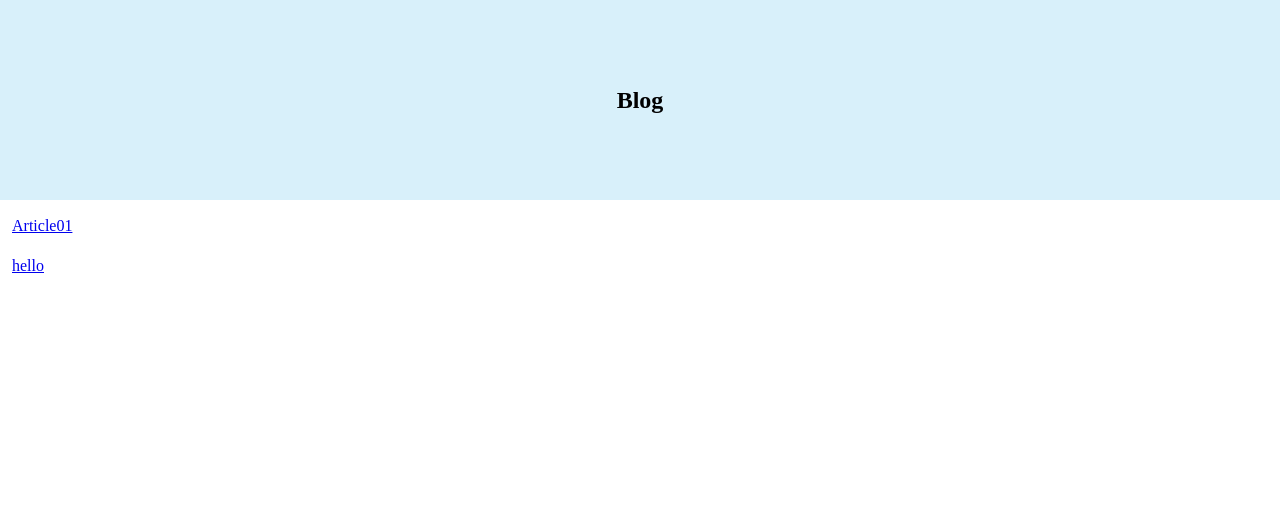
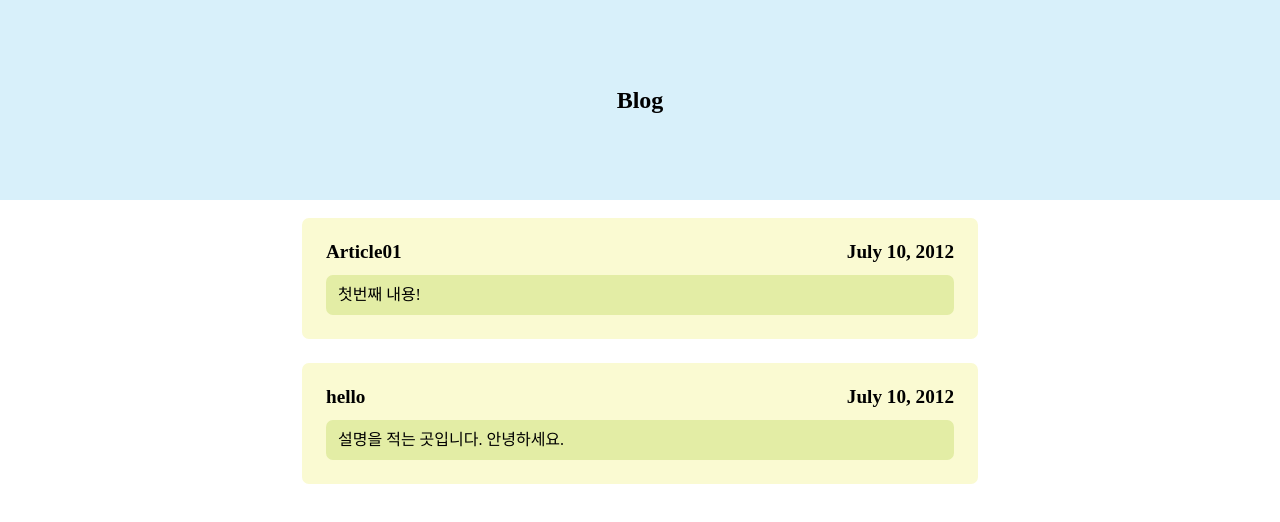
Before and after one commit to taehankim-dev/preonboarding_fe_challange02, a Next.js app: page / in a window 1280 px wide. Shown: the top 522 px of the page. Built offline with nearby package versions, Linux system fonts and the light colour scheme.

Commit message:
블로그 목록 페이지 1차 완성

```diff
--- a/_posts/article01.md
+++ b/_posts/article01.md
@@ -2,6 +2,7 @@
 title: Article01
 slug : 'article01'
 date: "2012-07-10"
+coverImage : "/images/back02.jpeg"
 description: 첫번째 내용!
 ---
 
--- a/_posts/home.md
+++ b/_posts/home.md
@@ -2,7 +2,8 @@
 title: hello
 slug : 'home'
 date: "2012-07-10"
-description: 설명을 적는 곳입니다.
+coverImage : "/images/back01.jpeg"
+description: 설명을 적는 곳입니다. 안녕하세요. home입니다. 설명을 적는 곳이구요. 20글자가 넘어가는 것을 테스트 하기 위해서 작성 중이네요.
 ---
 
 ## 예시입니다
--- a/components/container.tsx
+++ b/components/container.tsx
@@ -1,13 +1,6 @@
 'use client';
 
 import styled from 'styled-components';
-
-const IntroContainerStyle = styled.div`
-  display : grid;
-  grid-template-columns : repeat(1, minmax(0, 1fr));
-  gap : 1.5rem;
-  padding : 6px 12px;
-`
 
 const PageContainerStyle = styled.div`
   display:flex;
@@ -18,14 +11,6 @@ type Props = {
   children? : React.ReactNode,
 }
 
-export const IntroContainer = ({children} : Props) => {
-  return (
-    <IntroContainerStyle>
-      {children}
-    </IntroContainerStyle>
-  )
-};
-
 export const PageContainer = ({children} : Props) => {
   return (
     <PageContainerStyle>
--- a/components/intro.tsx
+++ b/components/intro.tsx
@@ -1,6 +1,25 @@
 'use client';
 
 import styled from 'styled-components';
+import DateFormatter from "@/components/date-formatter";
+import { useEffect, useState } from 'react';
+
+type IntroContainerProps = {
+  children? : React.ReactNode
+}
+
+type IntroContentsType = {
+  title : string,
+  date : string,
+  description : string,
+}
+
+const IntroContainerStyle = styled.section`
+  display : grid;
+  grid-template-columns : repeat(1, minmax(0, 1fr));
+  gap : 1.5rem;
+  padding : 6px 12px;
+`
 
 const IntroWrap = styled.section`
   display : flex;
@@ -16,6 +35,48 @@ const IntroTitle = styled.h1`
   font-weight:bold;
 `
 
+const IntroContentsStyle = styled.div`
+  width:100%;
+`
+
+const IntroContentsTitleStyle = styled.div`
+  display:flex;
+  width:100%;
+  font-size:1.2rem;
+  font-weight:bold;
+  >span{
+    &:last-child{
+      margin-left:auto;
+    }
+  }
+`
+
+const IntroContentsBodyStyle = styled.div`
+  display:flex;
+  width:100%;
+  margin-top:14px;
+  box-sizing:border-box;
+  padding:12px;
+  border-radius:7px;
+  background-color : #e3eda5;
+`
+
+export const IntroArticle = styled.article`
+  width:50%;
+  margin:auto;
+  padding:24px;
+  background-color : lightgoldenrodyellow;
+  border-radius : 7px;
+`
+
+export const IntroContainer = ({children} : IntroContainerProps) => {
+  return (
+    <IntroContainerStyle>
+      {children}
+    </IntroContainerStyle>
+  )
+};
+
 export const Intro = () => {
   return (
     <IntroWrap>
@@ -23,3 +84,30 @@ export const Intro = () => {
     </IntroWrap>
   )
 }
+
+export const IntroContents = ({title, date, description} : IntroContentsType) => {
+  const [paragraph, setParagraph] = useState<string>("");
+
+  useEffect(() => {
+    const sliceDescription = () => {
+      let sentence = description.length > 20 ? description.slice(0,20) : description;
+      setParagraph(sentence)
+    }
+
+    sliceDescription();
+  }, [description])
+
+  return (
+    <IntroContentsStyle>
+      <IntroContentsTitleStyle>
+        <span>{title}</span>
+        <span>
+          <DateFormatter dateString={date} />
+        </span>
+      </IntroContentsTitleStyle>
+      <IntroContentsBodyStyle>
+        {paragraph}
+      </IntroContentsBodyStyle>
+    </IntroContentsStyle>
+  )
+}
--- a/pages/index.tsx
+++ b/pages/index.tsx
@@ -3,8 +3,7 @@ import Head from "next/head"
 import Link from "next/link"
 
 import Layout from "@/components/layout"
-import { Intro } from "@/components/intro"
-import {IntroContainer} from "@/components/container"
+import { Intro, IntroContainer, IntroArticle, IntroContents } from "@/components/intro"
 
 import type PostType from "@/interfaces/post"
 
@@ -23,12 +22,15 @@ export default function Index({allPosts} : Props){
         <Intro />
         <IntroContainer>
             {allPosts.map((post) => (
-              <div key={post.slug}>
+              <IntroArticle key={post.slug}>
                   <Link as={`/posts/${post.slug}`}
-                        href="/posts/[slug]">
-                    {post.title}
+                        href="/posts/[slug]"
+                        style={{display:"block"}}>
+                    <IntroContents title={post.title}
+                                   date={post.date}
+                                   description={post.description} />
                   </Link>
-              </div>
+              </IntroArticle>
             ))}
         </IntroContainer>
       </Layout>
--- a/pages/posts/[slug].tsx
+++ b/pages/posts/[slug].tsx
@@ -54,9 +54,8 @@ export async function getStaticProps({ params }: Params){
     'slug',
     'title',
     'date',
-    'categories',
     'description',
-    'tags',
+    'coverImage',
     'content',
   ])
   const content = await markdownToHtml(post.content || '');
--- a/styles/index.css
+++ b/styles/index.css
@@ -42,3 +42,7 @@ table {
 	border-collapse: collapse;
 	border-spacing: 0;
 }
+a{
+  text-decoration: none;
+  color:inherit;
+}
```
Also changed, not shown: public/images/back1.jpeg (added), public/images/back2.jpeg (added).
